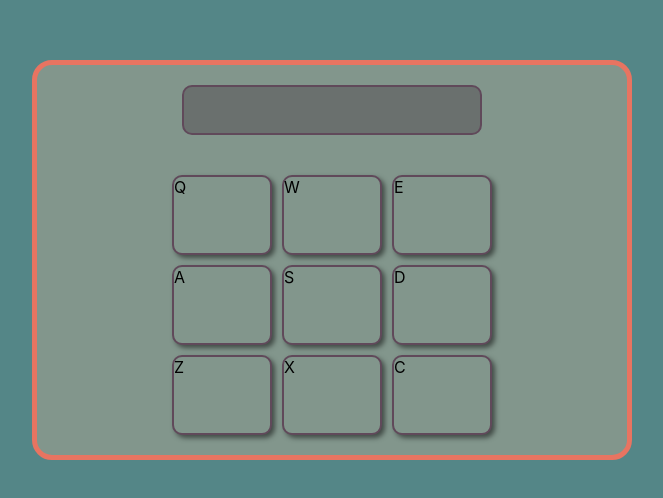
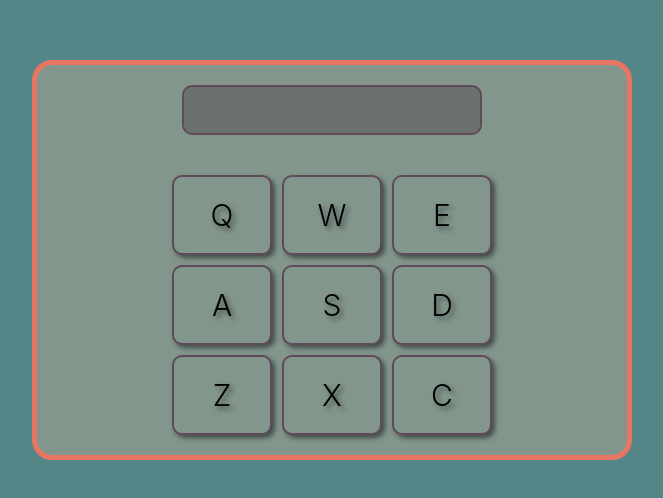
Before and after one commit to Asher-Z-Engel/DrumMachine, a React (Create React App) app: page / in a window 1280 px wide. Shown: the part 140-638 px from the top of the page, without its empty margins (308-971 px from the left). Built offline with nearby package versions, Linux system fonts and the light colour scheme.

Commit message:
Updated pad styles and refactored pad click effect to be handled by react and be triggered by keypress as well

```diff
--- a/src/components/DrumPad/DrumPad.styles.js
+++ b/src/components/DrumPad/DrumPad.styles.js
@@ -3,15 +3,18 @@ import styled from "styled-components";
 export const Wrapper = styled.div`
   height: 80px;
   width: 100px;
-  background-color: ${props => (props.isPadActive ? '#ffe66d' : '#82968c')};
+  background-color: ${props => (props.isActive ? '#ffe66d' : '#82968c')};
   border: 2px solid #60495a;
   border-radius: 10px;
-  box-shadow: 3px 3px 5px rgba(0,0,0,0.5);
-
-  :active {
-    background-color: #ffe66d;
-    box-shadow: none;
-  }
+  box-shadow: ${props => (props.isActive ? 'none' : '3px 3px 5px rgba(0,0,0,0.5)')};
+  display: flex;
+  align-items: center;
+  justify-content: center;
 `;
 
-export const Content = styled.div``;
+export const Content = styled.div`
+  text-align: center;
+  font-weight: 300;
+  font-size: 30px;
+  text-shadow: ${props => (props.isActive ? 'none' : '3px 3px 5px rgba(0,0,0,0.5)')};
+`;
--- a/src/components/DrumPad/index.js
+++ b/src/components/DrumPad/index.js
@@ -1,4 +1,4 @@
-import React, {useEffect, useRef} from "react";
+import React, {useEffect, useState, useRef} from "react";
 // Styles
 import { Wrapper, Content } from "./DrumPad.styles";
 
@@ -6,12 +6,11 @@ import { Wrapper, Content } from "./DrumPad.styles";
 const DrumPad = ({ sound, letter, id, clickFunction }) => {
   const Pad = useRef(null);
   const Audio = useRef(null);
+  const [isActive, setIsActive] = useState(false);
 
-  const playAudio = (event) => {
-    // console.dir(event.target)
-    // event.target.classList.add("drum-pad-active");
-    // setTimeout(() => { event.target.classList.remove("drum-pad-active") }, 1000)
-    Pad.current.classList.add("drum-pad-active");
+  const playAudio = () => {
+    setIsActive(true);
+    setTimeout(() => { setIsActive(false) }, 100)
     Audio.current.play();
   }
 
@@ -20,8 +19,8 @@ const DrumPad = ({ sound, letter, id, clickFunction }) => {
   }, [])
 
   return (
-    <Wrapper id={id} className={`drum-pad ${letter}`} onClick={clickFunction} ref={Pad}>
-      <Content>
+    <Wrapper isActive={isActive} id={id} className={`drum-pad ${letter}`} onClick={clickFunction} ref={Pad}>
+      <Content isActive={isActive}>
         {letter}
       </Content>
       <audio className="clip" ref={Audio} id={letter} src={sound}></audio>
```
